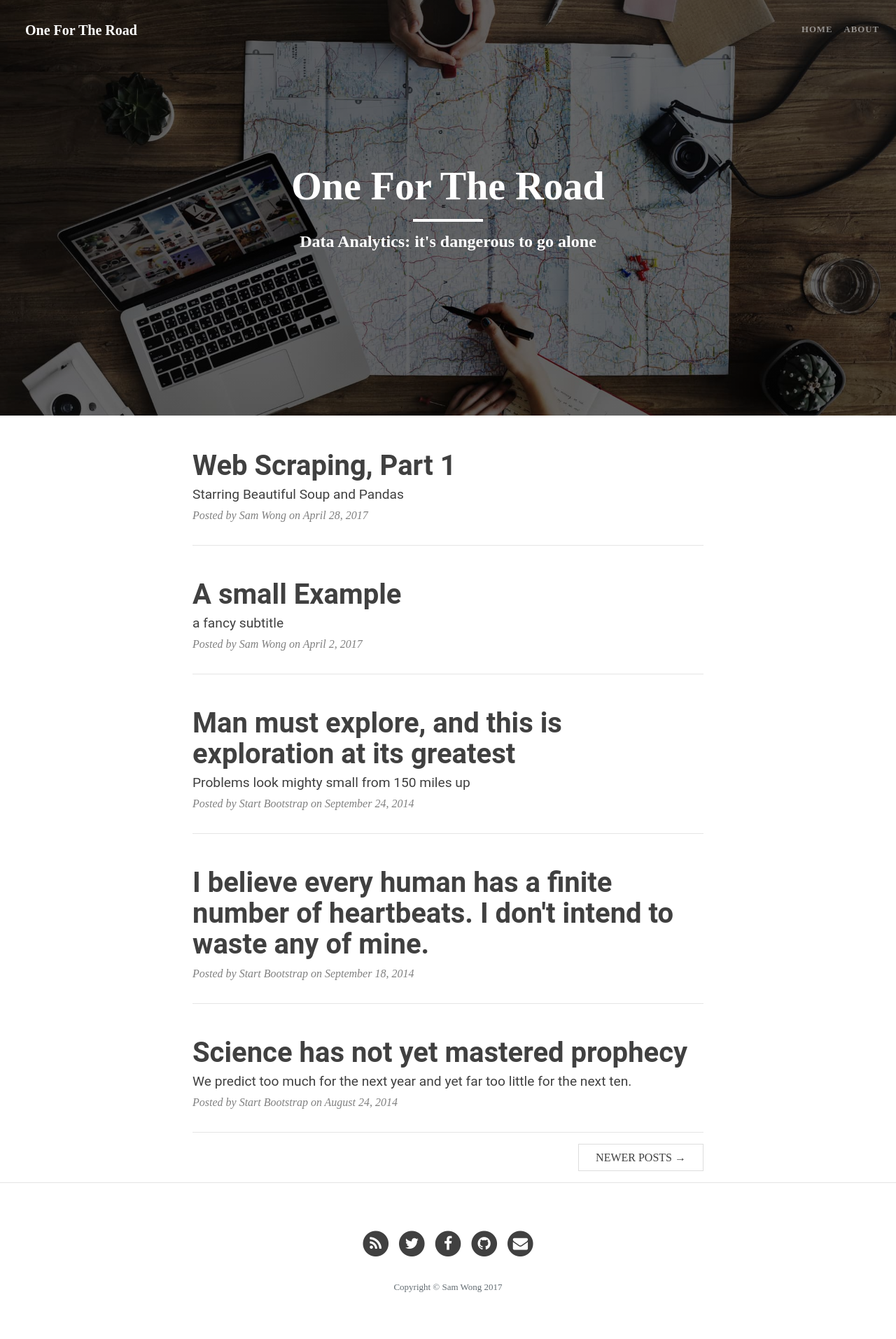
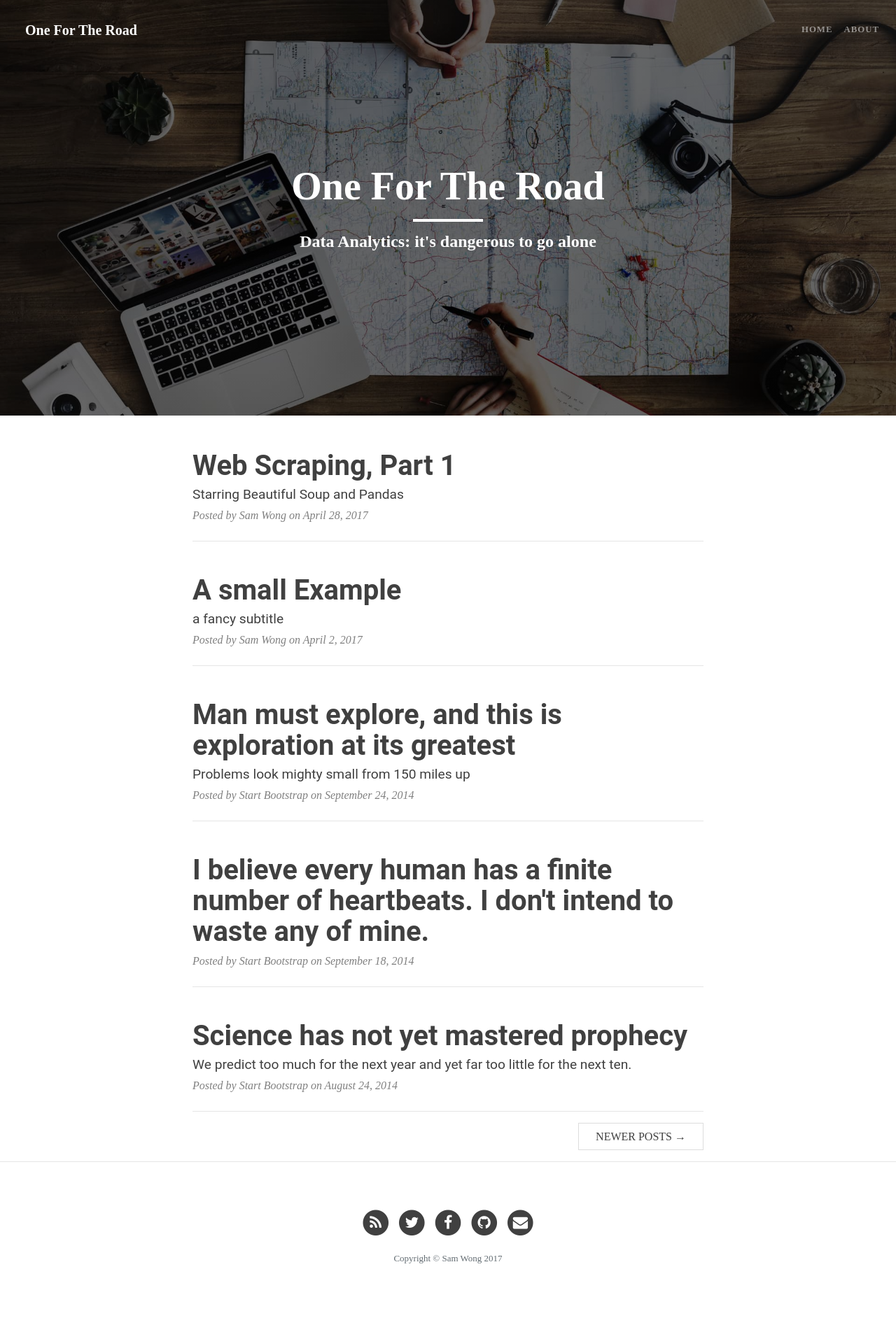
Before and after one commit to SirSamelot/onefortheroad.github.io, a Jekyll site: the page built from index.html, in a window 1280 px wide. Shown: the whole page at 70% size. Built offline with Jekyll 4.4.1, drawn with Linux system fonts in a browser that asks for light colours; some web fonts are replaced; the list of posts is cut into pages by our own code; after the commit the page ends 1874 px from its top, so only the background shows below that.

```diff
--- a/css/clean-blog.css
+++ b/css/clean-blog.css
@@ -66,7 +66,7 @@
 }
 p {
   line-height: 1.5;
-  margin: 30px 0;
+  margin: 1.5em 0;
 }
 p a {
   text-decoration: underline;
```
Also changed, not shown: 1 other file.
